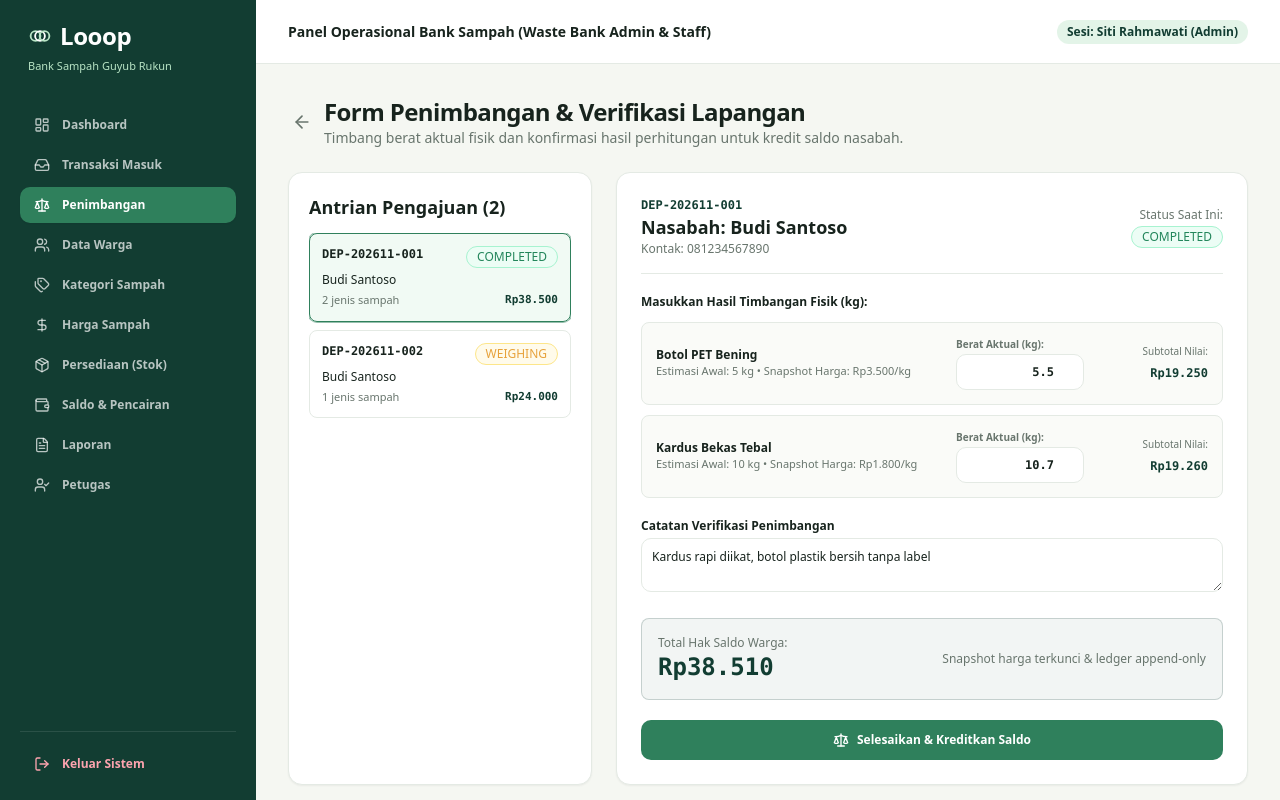
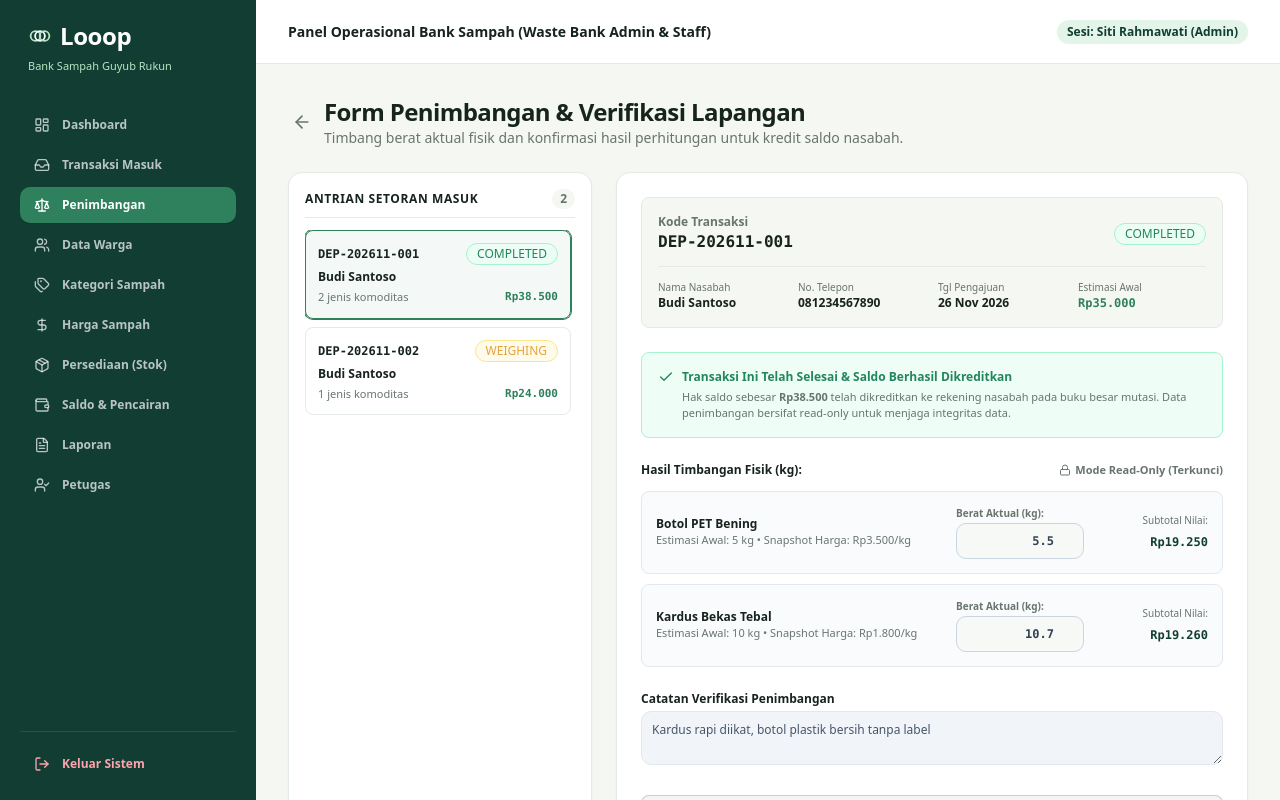
Before and after one commit to edoaldiirvanto/HAMIN1, a Next.js app: page /bank/weighing in a window 1280 px wide. Shown: the top 800 px of the page. Built offline with nearby package versions, Linux system fonts and the light colour scheme.

Commit message:
fix(weighing): resolve duplicate saldo credit bug with store & api idempotency guards, read-only completed state, and ledger tracking

```diff
--- a/src/app/api/bank/weighing/route.ts
+++ b/src/app/api/bank/weighing/route.ts
@@ -14,6 +14,29 @@ export async function POST(req: Request) {
 
     if (!deposit) {
       return NextResponse.json({ error: "Deposit tidak ditemukan" }, { status: 404 });
+    }
+
+    // IDEMPOTENCY CHECK: Jika deposit sudah COMPLETED atau sudah ada ledger kredit, tolak proses ulang
+    if (deposit.status === "COMPLETED") {
+      return NextResponse.json({
+        success: true,
+        alreadyCompleted: true,
+        message: "Transaksi penimbangan ini sudah selesai dan tidak dapat diproses ulang.",
+        totalActual: deposit.totalActual,
+      });
+    }
+
+    const existingLedger = await prisma.ledgerEntry.findFirst({
+      where: { depositId: deposit.id, type: "CREDIT_DEPOSIT" },
+    });
+
+    if (existingLedger) {
+      return NextResponse.json({
+        success: true,
+        alreadyCompleted: true,
+        message: "Kredit saldo untuk transaksi ini telah dicatat sebelumnya.",
+        totalActual: deposit.totalActual,
+      });
     }
 
     let calculatedTotalActual = 0;
--- a/src/app/bank/weighing/page.tsx
+++ b/src/app/bank/weighing/page.tsx
@@ -6,9 +6,9 @@ import { Card, CardTitle } from "@/components/ui/card";
 import { Button } from "@/components/ui/button";
 import { Input } from "@/components/ui/input";
 import { Badge, getStatusBadgeVariant } from "@/components/ui/badge";
-import { formatRupiah } from "@/lib/utils";
+import { formatRupiah, formatDate } from "@/lib/utils";
 import { useAppStore, DepositRecord } from "@/lib/store";
-import { CheckCircle2, AlertCircle, ArrowLeft, Scale } from "lucide-react";
+import { CheckCircle2, AlertCircle, ArrowLeft, Scale, Lock, Clock, Check, Sparkles } from "lucide-react";
 import Link from "next/link";
 
 function WeighingContent() {
@@ -38,6 +38,7 @@ function WeighingContent() {
   }, [mounted, deposits, selectedId, depositIdParam]);
 
   const activeDeposit = deposits.find((d) => d.id === selectedId);
+  const isCompleted = activeDeposit?.status === "COMPLETED";
 
   // Inisialisasi input berat aktual saat deposit aktif berganti
   useEffect(() => {
@@ -48,16 +49,21 @@ function WeighingContent() {
       });
       setWeights(initial);
       setWeighingNotes(activeDeposit.notes || "");
+      setSuccess(false);
+      setErrorMessage("");
     }
   }, [activeDeposit]);
 
   const handleWeightChange = (itemId: string, val: string) => {
+    if (isCompleted) return; // Read-only protection
     const num = Math.max(0, parseFloat(val) || 0);
     setWeights((prev) => ({ ...prev, [itemId]: num }));
   };
 
   const calculatedTotal = activeDeposit
-    ? activeDeposit.items.reduce((acc, it) => {
+    ? isCompleted && activeDeposit.totalActual > 0
+      ? activeDeposit.totalActual
+      : activeDeposit.items.reduce((acc, it) => {
           const w = weights[it.id] !== undefined ? weights[it.id] : it.estimatedKg;
           return acc + Math.round(w * it.priceSnapshot);
         }, 0)
@@ -66,6 +72,12 @@ function WeighingContent() {
   const handleSubmit = (e: React.FormEvent) => {
     e.preventDefault();
     if (!activeDeposit) return;
+
+    // Strict Guard: jika sudah completed, tolak form submission
+    if (isCompleted || activeDeposit.isCredited) {
+      setErrorMessage("Transaksi ini sudah berstatus COMPLETED dan saldo sudah dikreditkan.");
+      return;
+    }
 
     setLoading(true);
     setErrorMessage("");
@@ -76,12 +88,13 @@ function WeighingContent() {
         actualKg: weights[it.id] !== undefined ? weights[it.id] : it.estimatedKg,
       }));
 
-      const res = completeWeighing(activeDeposit.id, actualItems, weighingNotes);
+      const res: any = completeWeighing(activeDeposit.id, actualItems, weighingNotes);
       if (res) {
+        if (res.alreadyCompleted) {
+          setErrorMessage("Transaksi ini sudah pernah diselesaikan sebelumnya.");
+        } else {
           setSuccess(true);
-        setTimeout(() => {
-          router.push("/bank/deposits");
-        }, 1500);
+        }
       } else {
         setErrorMessage("Gagal memproses penimbangan.");
       }
@@ -113,11 +126,13 @@ function WeighingContent() {
       </div>
 
       {success && (
-        <div className="p-4 rounded-lg bg-emerald-50 border border-emerald-200 text-looop-success text-xs flex items-center gap-3">
+        <div className="p-4 rounded-lg bg-emerald-50 border border-emerald-200 text-looop-success text-xs flex items-center gap-3 animate-in fade-in">
           <CheckCircle2 className="w-5 h-5 flex-shrink-0" />
           <div>
-            <div className="font-bold">Penimbangan Berhasil Disimpan & Diverifikasi!</div>
-            <div>Saldo nasabah telah otomatis dikreditkan dan stok persediaan gudang bertambah. Mengarahkan...</div>
+            <div className="font-bold text-sm">Penimbangan Berhasil Disimpan & Diverifikasi!</div>
+            <div>
+              Saldo sebesar <strong>{formatRupiah(calculatedTotal)}</strong> telah otomatis dikreditkan ke nasabah dan dicatat pada buku besar mutasi. Transaksi telah dikunci.
+            </div>
           </div>
         </div>
       )}
@@ -130,79 +145,140 @@ function WeighingContent() {
       )}
 
       <div className="grid grid-cols-1 lg:grid-cols-3 gap-6">
-        {/* Kolom Kiri: Antrian Penyetoran Masuk */}
-        <Card className="p-5 lg:col-span-1 space-y-3">
-          <CardTitle className="text-sm">Antrian Pengajuan ({deposits.length})</CardTitle>
-          <div className="space-y-2 max-h-[500px] overflow-y-auto">
-            {deposits.map((d) => (
-              <div
-                key={d.id}
-                onClick={() => {
-                  setSelectedId(d.id);
-                  setSuccess(false);
-                }}
-                className={`p-3 rounded-lg border cursor-pointer transition ${
-                  selectedId === d.id
-                    ? "border-looop-secondary bg-looop-accent/20 ring-1 ring-looop-secondary/50"
-                    : "border-looop-border bg-white hover:bg-looop-bg"
+        {/* Kolom Kiri: Antrian Penimbangan */}
+        <Card className="p-4 lg:col-span-1 space-y-3">
+          <div className="flex items-center justify-between pb-2 border-b border-looop-border">
+            <span className="text-xs font-bold text-looop-text uppercase tracking-wider">
+              Antrian Setoran Masuk
+            </span>
+            <span className="text-xs px-2 py-0.5 rounded-full bg-looop-bg text-looop-muted font-bold">
+              {deposits.length}
+            </span>
+          </div>
+
+          <div className="space-y-2 max-h-[560px] overflow-y-auto pr-1">
+            {deposits.map((dep) => {
+              const isSelected = dep.id === selectedId;
+              const isDepDone = dep.status === "COMPLETED";
+
+              return (
+                <button
+                  key={dep.id}
+                  type="button"
+                  onClick={() => setSelectedId(dep.id)}
+                  className={`w-full p-3 rounded-lg border text-left transition-all ${
+                    isSelected
+                      ? "border-looop-secondary bg-looop-secondary/5 ring-1 ring-looop-secondary"
+                      : "border-looop-border hover:bg-looop-bg"
                   }`}
                 >
-                <div className="flex justify-between items-start mb-1">
-                  <span className="text-xs font-mono font-bold text-looop-text">{d.code}</span>
-                  <Badge variant={getStatusBadgeVariant(d.status)}>
-                    {d.status}
-                  </Badge>
+                  <div className="flex items-center justify-between mb-1">
+                    <span className="text-xs font-bold text-looop-text font-mono">{dep.code}</span>
+                    <Badge variant={getStatusBadgeVariant(dep.status)}>{dep.status}</Badge>
                   </div>
-                <div className="text-xs font-medium text-looop-text">{d.citizenName}</div>
-                <div className="text-[11px] text-looop-muted flex justify-between mt-1">
-                  <span>{d.items.length} jenis sampah</span>
-                  <span className="font-bold text-looop-primary font-mono">
-                    {formatRupiah(d.status === "COMPLETED" ? d.totalActual : d.totalEstimated)}
+                  <div className="text-xs font-semibold text-looop-text">{dep.citizenName}</div>
+                  <div className="text-[11px] text-looop-muted flex items-center justify-between mt-1">
+                    <span>{dep.items.length} jenis komoditas</span>
+                    <span className="font-mono font-bold text-looop-secondary">
+                      {formatRupiah(isDepDone ? dep.totalActual : dep.totalEstimated)}
                     </span>
                   </div>
-              </div>
-            ))}
+                </button>
+              );
+            })}
           </div>
         </Card>
 
-        {/* Kolom Kanan: Form Penimbangan Aktual */}
-        <Card className="p-6 lg:col-span-2 space-y-5">
+        {/* Kolom Kanan: Form Penimbangan */}
+        <Card className="p-6 lg:col-span-2">
           {activeDeposit ? (
-            <form onSubmit={handleSubmit} className="space-y-5">
-              <div className="flex flex-col sm:flex-row sm:items-center justify-between pb-4 border-b border-looop-border gap-2">
+            <form onSubmit={handleSubmit} className="space-y-6">
+              {/* Header Rincian Transaksi */}
+              <div className="p-4 rounded-lg bg-looop-bg border border-looop-border">
+                <div className="flex flex-col sm:flex-row sm:items-center justify-between gap-2 pb-3 border-b border-looop-border">
                   <div>
-                  <div className="text-xs font-mono font-bold text-looop-primary">{activeDeposit.code}</div>
-                  <div className="text-lg font-bold text-looop-text">Nasabah: {activeDeposit.citizenName}</div>
-                  <div className="text-xs text-looop-muted">Kontak: {activeDeposit.citizenPhone}</div>
+                    <div className="text-xs text-looop-muted font-semibold">Kode Transaksi</div>
+                    <div className="text-base font-extrabold text-looop-text font-mono">
+                      {activeDeposit.code}
                     </div>
-                <div className="text-right">
-                  <span className="text-xs text-looop-muted block">Status Saat Ini:</span>
+                  </div>
+                  <div className="flex items-center gap-2">
                     <Badge variant={getStatusBadgeVariant(activeDeposit.status)}>
                       {activeDeposit.status}
                     </Badge>
                   </div>
                 </div>
 
+                <div className="grid grid-cols-2 sm:grid-cols-4 gap-3 pt-3 text-xs">
+                  <div>
+                    <span className="text-looop-muted block text-[10px]">Nama Nasabah</span>
+                    <span className="font-bold text-looop-text">{activeDeposit.citizenName}</span>
+                  </div>
+                  <div>
+                    <span className="text-looop-muted block text-[10px]">No. Telepon</span>
+                    <span className="font-semibold text-looop-text">{activeDeposit.citizenPhone || "-"}</span>
+                  </div>
+                  <div>
+                    <span className="text-looop-muted block text-[10px]">Tgl Pengajuan</span>
+                    <span className="font-semibold text-looop-text">{formatDate(activeDeposit.createdAt)}</span>
+                  </div>
+                  <div>
+                    <span className="text-looop-muted block text-[10px]">Estimasi Awal</span>
+                    <span className="font-bold text-looop-secondary font-mono">
+                      {formatRupiah(activeDeposit.totalEstimated)}
+                    </span>
+                  </div>
+                </div>
+              </div>
+
+              {/* Status Banner untuk Transaksi COMPLETED */}
+              {isCompleted && (
+                <div className="p-4 rounded-lg bg-emerald-50/80 border border-emerald-200 text-xs text-looop-text space-y-1">
+                  <div className="flex items-center gap-2 font-bold text-looop-success">
+                    <Check className="w-4 h-4" />
+                    <span>Transaksi Ini Telah Selesai & Saldo Berhasil Dikreditkan</span>
+                  </div>
+                  <p className="text-looop-muted text-[11px] pl-6">
+                    Hak saldo sebesar <strong>{formatRupiah(activeDeposit.totalActual)}</strong> telah dikreditkan ke rekening nasabah pada buku besar mutasi. Data penimbangan bersifat read-only untuk menjaga integritas data.
+                  </p>
+                </div>
+              )}
+
               {/* Rincian Komoditas & Input Berat Aktual */}
               <div className="space-y-3">
+                <div className="flex items-center justify-between">
                   <div className="text-xs font-bold text-looop-text">
-                  Masukkan Hasil Timbangan Fisik (kg):
+                    Hasil Timbangan Fisik (kg):
+                  </div>
+                  {isCompleted && (
+                    <span className="text-[11px] text-looop-muted flex items-center gap-1 font-semibold">
+                      <Lock className="w-3 h-3 text-looop-muted" /> Mode Read-Only (Terkunci)
+                    </span>
+                  )}
                 </div>
 
                 <div className="space-y-2.5">
                   {activeDeposit.items.map((item) => {
-                    const currentWeight = weights[item.id] !== undefined ? weights[item.id] : item.estimatedKg;
+                    const currentWeight = isCompleted && item.actualKg > 0
+                      ? item.actualKg
+                      : weights[item.id] !== undefined
+                      ? weights[item.id]
+                      : item.estimatedKg;
                     const subtotal = Math.round(currentWeight * item.priceSnapshot);
 
                     return (
                       <div
                         key={item.id}
-                        className="p-3.5 rounded-lg border border-looop-border bg-looop-bg/50 flex flex-col sm:flex-row sm:items-center justify-between gap-3"
+                        className={`p-3.5 rounded-lg border ${
+                          isCompleted
+                            ? "bg-slate-50/80 border-slate-200"
+                            : "bg-looop-bg/50 border-looop-border"
+                        } flex flex-col sm:flex-row sm:items-center justify-between gap-3`}
                       >
                         <div>
                           <div className="text-xs font-bold text-looop-text">{item.wasteItemName}</div>
                           <div className="text-[11px] text-looop-muted">
-                            Estimasi Awal: {item.estimatedKg} kg • Snapshot Harga: {formatRupiah(item.priceSnapshot)}/kg
+                            Estimasi Awal: {item.estimatedKg} kg &bull; Snapshot Harga: {formatRupiah(item.priceSnapshot)}/kg
                           </div>
                         </div>
 
@@ -215,9 +291,14 @@ function WeighingContent() {
                               type="number"
                               step="0.1"
                               min="0"
+                              disabled={isCompleted}
                               value={currentWeight}
                               onChange={(e) => handleWeightChange(item.id, e.target.value)}
-                              className="h-9 text-xs text-right font-mono bg-white font-bold"
+                              className={`h-9 text-xs text-right font-mono font-bold ${
+                                isCompleted
+                                  ? "bg-slate-100 text-slate-700 cursor-not-allowed border-slate-300"
+                                  : "bg-white text-looop-text"
+                              }`}
                               required
                             />
                           </div>
@@ -242,10 +323,15 @@ function WeighingContent() {
                 </label>
                 <textarea
                   rows={2}
+                  disabled={isCompleted}
                   value={weighingNotes}
                   onChange={(e) => setWeighingNotes(e.target.value)}
                   placeholder="Contoh: Berat bersih setelah pengurangan karung 0.2 kg."
-                  className="w-full p-2.5 text-xs bg-white border border-looop-border rounded-button focus:outline-none focus:border-looop-secondary"
+                  className={`w-full p-2.5 text-xs border rounded-button focus:outline-none ${
+                    isCompleted
+                      ? "bg-slate-100 text-slate-600 border-slate-200 cursor-not-allowed"
+                      : "bg-white border-looop-border focus:border-looop-secondary"
+                  }`}
                 />
               </div>
 
@@ -262,7 +348,19 @@ function WeighingContent() {
                 </div>
               </div>
 
+              {/* Tombol Aksi Penyelesaian */}
               <div className="flex gap-3">
+                {isCompleted ? (
+                  <Button
+                    type="button"
+                    disabled
+                    variant="outline"
+                    className="flex-1 font-bold text-xs h-10 gap-2 bg-slate-100 text-slate-500 border-slate-300 cursor-not-allowed"
+                  >
+                    <Check className="w-4 h-4 text-looop-success" />
+                    <span>Transaksi Sudah Diselesaikan & Saldo Terkredit</span>
+                  </Button>
+                ) : (
                   <Button
                     type="submit"
                     variant="secondary"
@@ -270,8 +368,9 @@ function WeighingContent() {
                     className="flex-1 font-bold text-xs h-10 gap-2"
                   >
                     <Scale className="w-4 h-4" />
-                  <span>{loading ? "Menyimpan Hasil..." : "Selesaikan & Kreditkan Saldo"}</span>
+                    <span>{loading ? "Menyimpan & Mengkreditkan..." : "Selesaikan & Kreditkan Saldo"}</span>
                   </Button>
+                )}
               </div>
             </form>
           ) : (
--- a/src/lib/store.ts
+++ b/src/lib/store.ts
@@ -25,9 +25,25 @@ export interface DepositRecord {
   status: "SUBMITTED" | "ACCEPTED" | "WEIGHING" | "COMPLETED" | "CANCELLED";
   notes?: string;
   createdAt: string;
+  completedAt?: string;
+  creditedAt?: string;
+  isCredited?: boolean;
   totalEstimated: number;
   totalActual: number;
   items: DepositItemInput[];
+}
+
+export interface LedgerEntryRecord {
+  id: string;
+  referenceNo: string;
+  userId: string;
+  wasteBankId: string;
+  type: "CREDIT_DEPOSIT" | "DEBIT_PAYOUT";
+  amount: number;
+  description: string;
+  depositId?: string;
+  payoutId?: string;
+  createdAt: string;
 }
 
 export interface PayoutRecord {
@@ -94,6 +110,7 @@ interface AppState {
   wasteBanks: WasteBankData[];
   deposits: DepositRecord[];
   payouts: PayoutRecord[];
+  ledgerEntries: LedgerEntryRecord[];
   citizenBalances: {
     id: string;
     wasteBankId: string;
@@ -263,6 +280,9 @@ const INITIAL_STATE: AppState = {
       citizenName: "Budi Santoso",
       citizenPhone: "081234567890",
       status: "COMPLETED",
+      isCredited: true,
+      creditedAt: "2026-11-26T10:45:00.000Z",
+      completedAt: "2026-11-26T10:45:00.000Z",
       notes: "Kardus rapi diikat, botol plastik bersih tanpa label",
       createdAt: "2026-11-26T10:30:00.000Z",
       totalEstimated: 35000,
@@ -333,6 +353,19 @@ const INITIAL_STATE: AppState = {
       createdAt: "2026-11-24T14:00:00.000Z",
     },
   ],
+  ledgerEntries: [
+    {
+      id: "led-1",
+      referenceNo: "LOO-TRX-000001",
+      userId: "user-citizen-1",
+      wasteBankId: "bank-1",
+      type: "CREDIT_DEPOSIT",
+      amount: 38500,
+      description: "Kredit hasil penimbangan transaksi DEP-202611-001",
+      depositId: "dep-1",
+      createdAt: "2026-11-26T10:45:00.000Z",
+    },
+  ],
   citizenBalances: [
     {
       id: "bal-1",
@@ -361,7 +394,11 @@ function getStoredState(): AppState {
       localStorage.setItem(STORAGE_KEY, JSON.stringify(INITIAL_STATE));
       return INITIAL_STATE;
     }
-    return JSON.parse(raw);
+    const parsed: AppState = JSON.parse(raw);
+    if (!Array.isArray(parsed.ledgerEntries)) {
+      parsed.ledgerEntries = INITIAL_STATE.ledgerEntries;
+    }
+    return parsed;
   } catch {
     return INITIAL_STATE;
   }
@@ -457,6 +494,20 @@ export function useAppStore() {
     if (depIndex === -1) return null;
 
     const dep = current.deposits[depIndex];
+
+    // IDEMPOTENCY GUARD: Jika transaksi sudah COMPLETED atau sudah dikreditkan, tolak proses ulang
+    if (dep.status === "COMPLETED" || dep.isCredited) {
+      console.warn(`[IDEMPOTENCY] Transaksi ${dep.code} (${dep.id}) sudah COMPLETED & dikreditkan. Permintaan kredit diabaikan.`);
+      return { ...dep, alreadyCompleted: true };
+    }
+
+    // Double check apakah transaksi ini sudah memiliki catatan di ledger
+    const existingLedger = current.ledgerEntries?.find((l) => l.depositId === depositId);
+    if (existingLedger) {
+      console.warn(`[IDEMPOTENCY] Transaksi ${dep.code} sudah memiliki catatan ledger ${existingLedger.referenceNo}.`);
+      return { ...dep, alreadyCompleted: true };
+    }
+
     let totalActual = 0;
 
     const updatedItems = dep.items.map((it) => {
@@ -471,9 +522,14 @@ export function useAppStore() {
       };
     });
 
+    const completionTime = new Date().toISOString();
+
     const updatedDeposit: DepositRecord = {
       ...dep,
       status: "COMPLETED",
+      isCredited: true,
+      creditedAt: completionTime,
+      completedAt: completionTime,
       notes: notes || dep.notes,
       totalActual,
       items: updatedItems,
@@ -490,6 +546,20 @@ export function useAppStore() {
       return bal;
     });
 
+    // Catat ke ledger secara atomik
+    const nextLedgerCount = (current.ledgerEntries?.length || 0) + 1;
+    const newLedgerEntry: LedgerEntryRecord = {
+      id: `led-${Date.now()}`,
+      referenceNo: `LOO-TRX-${String(nextLedgerCount).padStart(6, "0")}`,
+      userId: dep.citizenId,
+      wasteBankId: dep.wasteBankId,
+      type: "CREDIT_DEPOSIT",
+      amount: totalActual,
+      description: `Kredit hasil penimbangan transaksi ${dep.code}`,
+      depositId: dep.id,
+      createdAt: completionTime,
+    };
+
     // Update stok gudang bank sampah
     const updatedBanks = current.wasteBanks.map((b) => {
       if (b.id === dep.wasteBankId) {
@@ -500,7 +570,7 @@ export function useAppStore() {
             newInv[invIdx] = {
               ...newInv[invIdx],
               stockKg: Number((newInv[invIdx].stockKg + it.actualKg).toFixed(1)),
-              updatedAt: new Date().toISOString(),
+              updatedAt: completionTime,
             };
           }
         });
@@ -517,6 +587,7 @@ export function useAppStore() {
       deposits: nextDeposits,
       citizenBalances: updatedBalances,
       wasteBanks: updatedBanks,
+      ledgerEntries: [newLedgerEntry, ...(current.ledgerEntries || [])],
     };
 
     saveState(nextState);
```
Also changed, not shown: 2 other files (tests, documents, lock files or other folders). Lines whose indentation alone changed are shown as unchanged.
